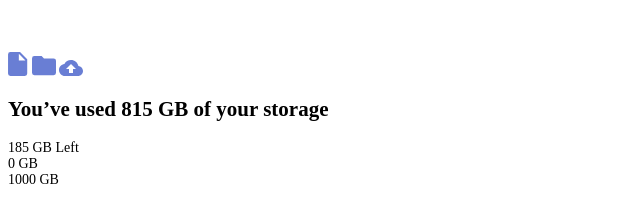
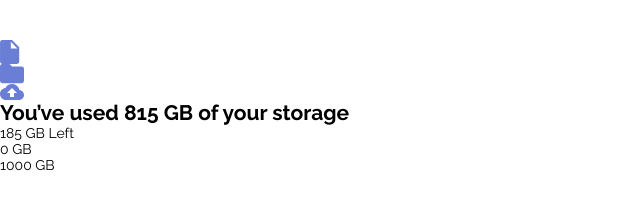
Before and after one commit to MatiasBastarrica/fylo-data-storage-component, a plain HTML site: page index.html in a window 1280 px wide. Shown: the whole page, without its empty margins (0-640 px from the left). Drawn offline with Linux system fonts and the light colour scheme.

Commit message:
Write the CSS Reset

```diff
--- a/styles.css
+++ b/styles.css
@@ -17,6 +17,20 @@
   --fw-700: 700;
 }
 
+/* ### CSS RESET ### */
+
+* {
+  box-sizing: border-box;
+  margin: 0;
+  padding: 0;
+}
+
+img {
+  max-width: 100%;
+  display: block;
+}
+
 body {
+  font-family: var(--ff-raleway);
   font-size: 0.875rem;
 }
```
